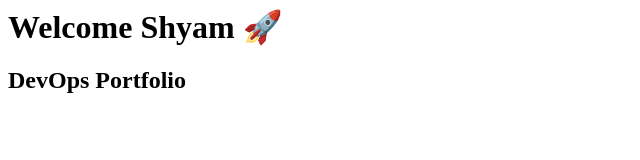
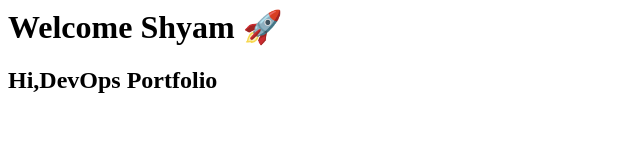
Before and after one commit to shyamabishek/portfolio, a plain HTML site: page index.html in a window 1280 px wide. Shown: the whole page, without its empty margins (0-640 px from the left). Drawn offline with Linux system fonts and the light colour scheme.

Commit message:
new added

```diff
--- a/index.html
+++ b/index.html
@@ -1,2 +1,2 @@
 <h1>Welcome Shyam 🚀</h1>
-<h2>DevOps Portfolio</h2>
+<h2>Hi,DevOps Portfolio</h2>
```
